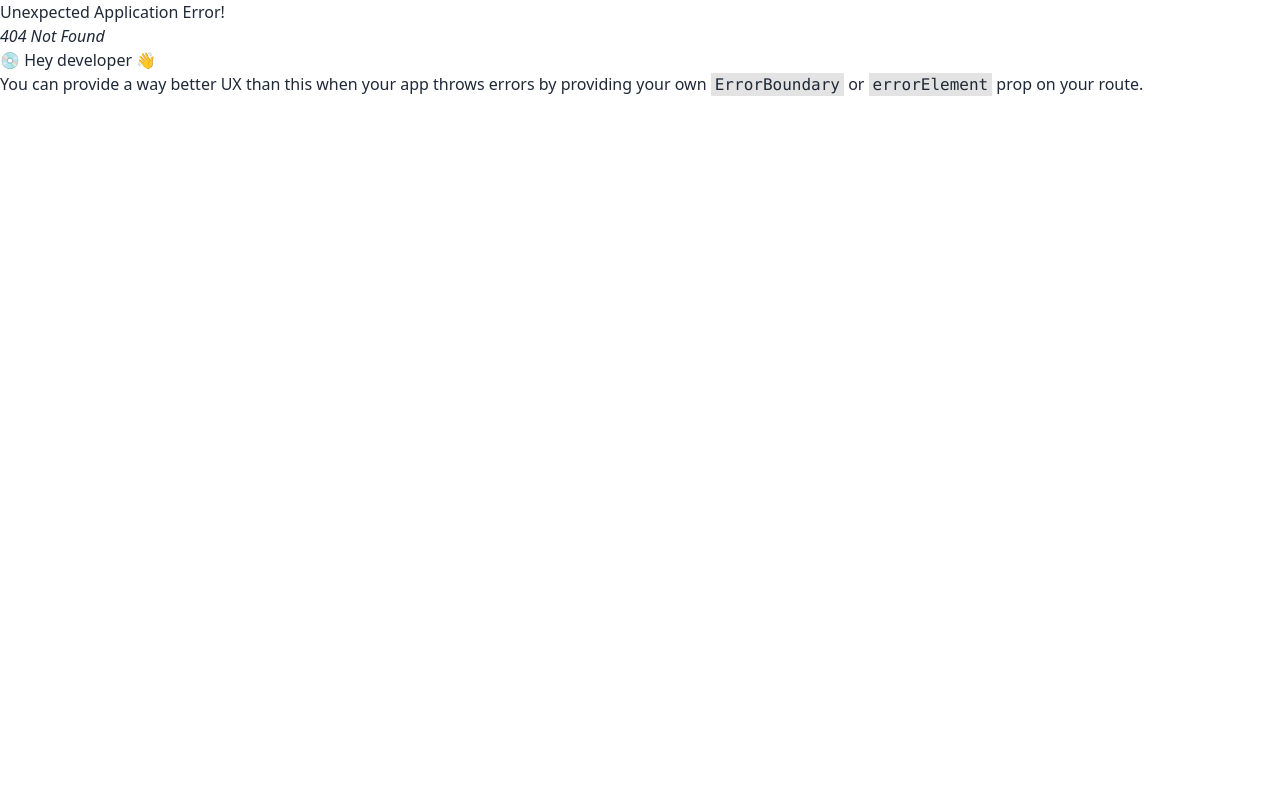
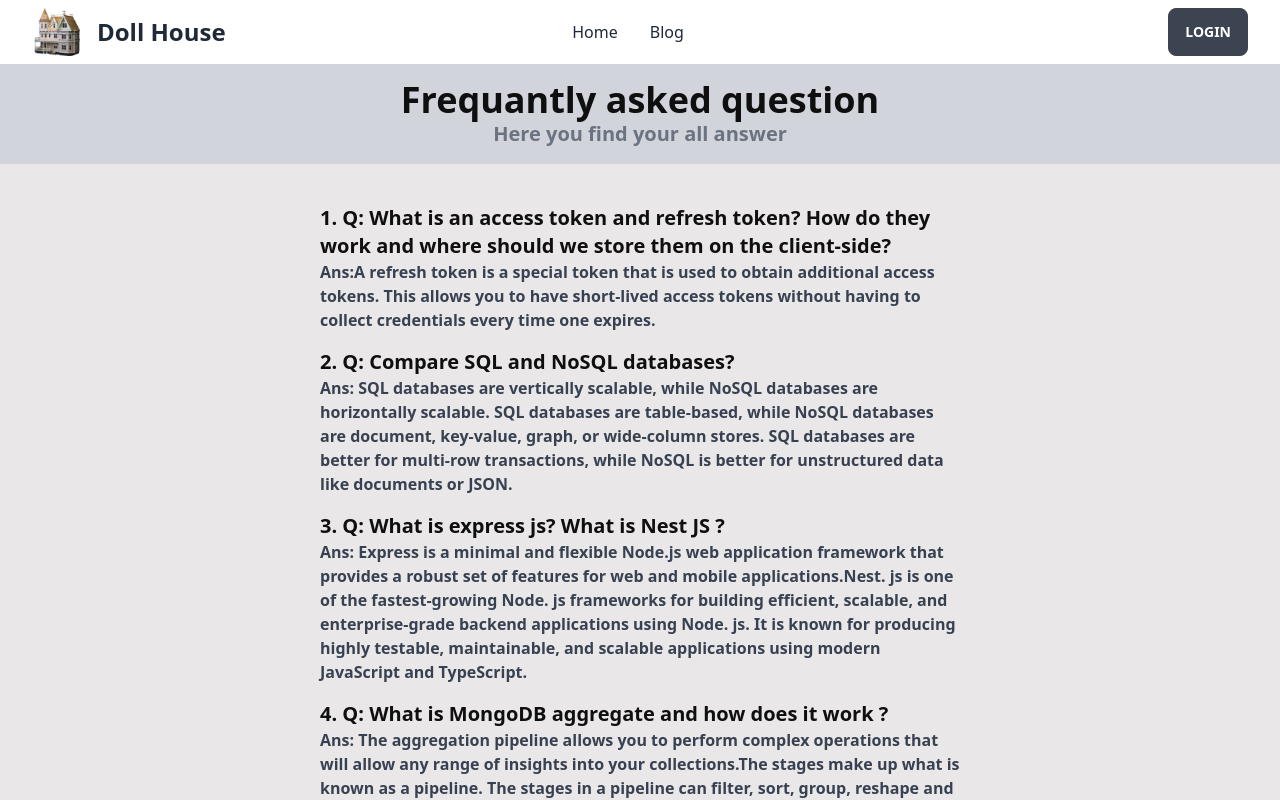
Before and after one commit to hasanali112/doll-house-client, a React (Vite) app: page /blog in a window 1280 px wide. Before the commit this address had no page. Shown: the top 800 px of the page. Built offline with nearby package versions, Linux system fonts and the light colour scheme.

Commit message:
blog page add

```diff
--- a/package.json
+++ b/package.json
@@ -15,6 +15,7 @@
     "match-sorter": "^6.3.1",
     "react": "^18.2.0",
     "react-dom": "^18.2.0",
+    "react-lazy-load": "^4.0.1",
     "react-router-dom": "^6.11.2",
     "sort-by": "^1.2.0"
   },
--- /dev/null
+++ b/src/Pages/Blog.jsx
@@ -0,0 +1,26 @@
+import React from 'react';
+
+const Blog = () => {
+    return (
+        <div data-theme="garden">
+            <div className='bg-gray-300 p-4'>
+            <h1 className='text-center text-4xl font-bold'>Frequantly asked question</h1>
+            <p className='text-center text-xl font-semibold text-gray-500'>Here you find your all answer</p>
+            </div>
+            <div className='w-1/2 mx-auto mt-10 pb-10'>
+               <h1 className='text-xl font-bold mt-4'><strong>1. Q:</strong> What is an access token and refresh token? How do they work and where should we store them on the client-side?</h1>
+
+               <p className='text-gray-700 text-base font-semibold'><strong>Ans:</strong>A refresh token is a special token that is used to obtain additional access tokens. This allows you to have short-lived access tokens without having to collect credentials every time one expires. </p>
+               <h1 className='text-xl font-bold mt-4'><strong>2. Q:</strong> Compare SQL and NoSQL databases?</h1>
+
+               <p className='text-gray-700 text-base font-semibold'><strong>Ans:</strong> SQL databases are vertically scalable, while NoSQL databases are horizontally scalable. SQL databases are table-based, while NoSQL databases are document, key-value, graph, or wide-column stores. SQL databases are better for multi-row transactions, while NoSQL is better for unstructured data like documents or JSON.</p>
+               <h1 className='text-xl font-bold mt-4'><strong>3. Q:</strong> What is express js? What is Nest JS ?</h1>
+               <p className='text-gray-700 text-base font-semibold'><strong>Ans:</strong> Express is a minimal and flexible Node.js web application framework that provides a robust set of features for web and mobile applications.Nest. js is one of the fastest-growing Node. js frameworks for building efficient, scalable, and enterprise-grade backend applications using Node. js. It is known for producing highly testable, maintainable, and scalable applications using modern JavaScript and TypeScript.</p>
+               <h1 className='text-xl font-bold mt-4'><strong>4. Q:</strong> What is MongoDB aggregate and how does it work ?</h1>
+               <p className='text-gray-700 text-base font-semibold'><strong>Ans:</strong> The aggregation pipeline allows you to perform complex operations that will allow any range of insights into your collections.The stages make up what is known as a pipeline. The stages in a pipeline can filter, sort, group, reshape and modify documents that pass through the pipeline.</p>
+            </div>
+        </div>
+    );
+};
+
+export default Blog;
--- a/src/Pages/Home/Banner.jsx
+++ b/src/Pages/Home/Banner.jsx
@@ -17,7 +17,8 @@ const Banner = () => {
             <p className="mb-5 text-base fond-semibold">
             Find huge collection of  Doll Online at lowest prices in  on Doll House. Check out wide range of our collection.
             </p>
-            <button className="btn btn-primary">Get Started</button>
+            <button className="btn btn-secondary mr-4">Explore now</button>
+            <button className="btn btn-outline btn-ghost">Learn more</button>
           </div>
         </div>
       </div>
--- /dev/null
+++ b/src/Pages/Home/Gellary.jsx
@@ -0,0 +1,33 @@
+import React from 'react';
+import Gellaryphoto1 from '../../assets/images/g1.jpg'
+import LazyLoad from 'react-lazy-load';
+
+const Gellary = () => {
+    return (
+        <div >
+            <h1 className='text-center text-5xl font-bold mt-20'>Our Photo Gellary</h1>
+            <p className='text-center text-base text-gray-500 font-semibold mt-6 mb-10'>Here find you best quality dolls. Enjoy our best deals and best collection. <br /> Make your baby happy</p>
+         <div className='grid gap-6 md:grid-cols-3 lg:grid-cols-3 grid-cols-1'>
+         <LazyLoad>
+            <img src={Gellaryphoto1} alt="" className='border-8 border-gray-200 rounded-lg'/>
+        </LazyLoad>
+         <LazyLoad>
+            <img src={Gellaryphoto1} alt="" className='border-8 border-gray-200 rounded-lg'/>
+        </LazyLoad>
+            <img src={Gellaryphoto1} alt=""  className='border-8 border-gray-200 rounded-lg'/>
+            <img src={Gellaryphoto1} alt=""  className='border-8 border-gray-200 rounded-lg'/>
+            <img src={Gellaryphoto1} alt="" className='border-8 border-gray-200 rounded-lg'/>
+            <img src={Gellaryphoto1} alt="" className='border-8 border-gray-200 rounded-lg'/>
+            <img src={Gellaryphoto1} alt="" className='border-8 border-gray-200 rounded-lg'/>
+            <img src={Gellaryphoto1} alt="" className='border-8 border-gray-200 rounded-lg'/>
+            <img src={Gellaryphoto1} alt="" className='border-8 border-gray-200 rounded-lg'/>
+            <img src={Gellaryphoto1} alt="" className='border-8 border-gray-200 rounded-lg'/>
+            <img src={Gellaryphoto1} alt="" className='border-8 border-gray-200 rounded-lg'/>
+            <img src={Gellaryphoto1} alt="" className='border-8 border-gray-200 rounded-lg'/>
+
+          </div>
+        </div>
+    );
+};
+
+export default Gellary;
--- a/src/Pages/Home/Home.jsx
+++ b/src/Pages/Home/Home.jsx
@@ -1,10 +1,12 @@
 import React from 'react';
 import Banner from './Banner';
+import Gellary from './Gellary';
 
 const Home = () => {
     return (
         <div>
             <Banner></Banner>
+            <Gellary></Gellary>
         </div>
     );
 };
--- a/src/Pages/Shared/Header.jsx
+++ b/src/Pages/Shared/Header.jsx
@@ -1,5 +1,6 @@
 import React from "react";
 import logo from '../../assets/images/logo.png'
+import { NavLink , Link} from "react-router-dom";
 const Header = () => {
   return (
     <div className="navbar bg-base-100">
@@ -9,33 +10,31 @@ const Header = () => {
           <svg xmlns="http://www.w3.org/2000/svg" className="h-5 w-5" fill="none" viewBox="0 0 24 24" stroke="currentColor"><path strokeLinecap="round" strokeLinejoin="round" strokeWidth="2" d="M4 6h16M4 12h8m-8 6h16" /></svg>
         </label>
         <ul tabIndex={0} className="menu menu-compact dropdown-content mt-3 p-2 shadow bg-base-100 rounded-box w-52">
-          <li><a>Item 1</a></li>
-          <li tabIndex={0}>
-            <a className="justify-between">
-              Parent
-              <svg className="fill-current" xmlns="http://www.w3.org/2000/svg" width="24" height="24" viewBox="0 0 24 24"><path d="M8.59,16.58L13.17,12L8.59,7.41L10,6L16,12L10,18L8.59,16.58Z"/></svg>
-            </a>
-            <ul className="p-2">
-              <li><a>Submenu 1</a></li>
-              <li><a>Submenu 2</a></li>
-            </ul>
-          </li>
-          <li><a>Item 3</a></li>
+        <NavLink to='/'>
+          <li><a>Home</a></li>
+        </NavLink>
+      <NavLink to='/blog'>
+            <li><a>Blog</a></li>
+        </NavLink>
         </ul>
       </div>
-      <div className="flex">
+      <div className="flex lg:ml-6">
         <img src={logo} alt="" className="w-12"/>
-      <a className="btn btn-ghost normal-case text-2xl font-bold">Doll House</a>
+      <Link className="btn btn-ghost normal-case text-2xl font-bold">Doll House</Link>
       </div>
 
     </div>
     <div className="navbar-center hidden lg:flex">
       <ul className="menu menu-horizontal px-1">
-        <li><a>Home</a></li>
-        <li><a>Blog</a></li>
+       <NavLink to='/'>
+          <li><a>Home</a></li>
+        </NavLink>
+      <NavLink to='/blog'>
+            <li><a>Blog</a></li>
+        </NavLink>
       </ul>
     </div>
-    <div className="navbar-end">
+    <div className="navbar-end lg:mr-6">
       <a className="btn">Login</a>
     </div>
   </div>
--- a/src/Routes/Routers.jsx
+++ b/src/Routes/Routers.jsx
@@ -3,6 +3,7 @@ import {
   } from "react-router-dom";
 import Main from "../Layout/Main";
 import Home from "../Pages/Home/Home";
+import Blog from "../Pages/Blog";
 
 
  export const router = createBrowserRouter([
@@ -13,6 +14,10 @@ import Home from "../Pages/Home/Home";
         {
             path:'/',
             element: <Home></Home>
+        },
+        {
+          path:'/blog',
+          element:<Blog></Blog>
         }
       ]
     },
--- a/tailwind.config.js
+++ b/tailwind.config.js
@@ -4,8 +4,8 @@ export default {
     "./index.html",
     "./src/**/*.{js,ts,jsx,tsx}",
   ],
-  theme: {
-    extend: {},
+  daisyui: {
+    themes: ["light", "dark", "cupcake", "bumblebee", "emerald", "corporate", "synthwave", "retro", "cyberpunk", "valentine", "halloween", "garden", "forest", "aqua", "lofi", "pastel", "fantasy", "wireframe", "black", "luxury", "dracula", "cmyk", "autumn", "business", "acid", "lemonade", "night", "coffee", "winter"],
   },
   plugins: [require("daisyui")],
 }
```
Also changed, not shown: src/assets/images/g1.jpg (added), 1 other file (tests, documents, lock files or other folders).
